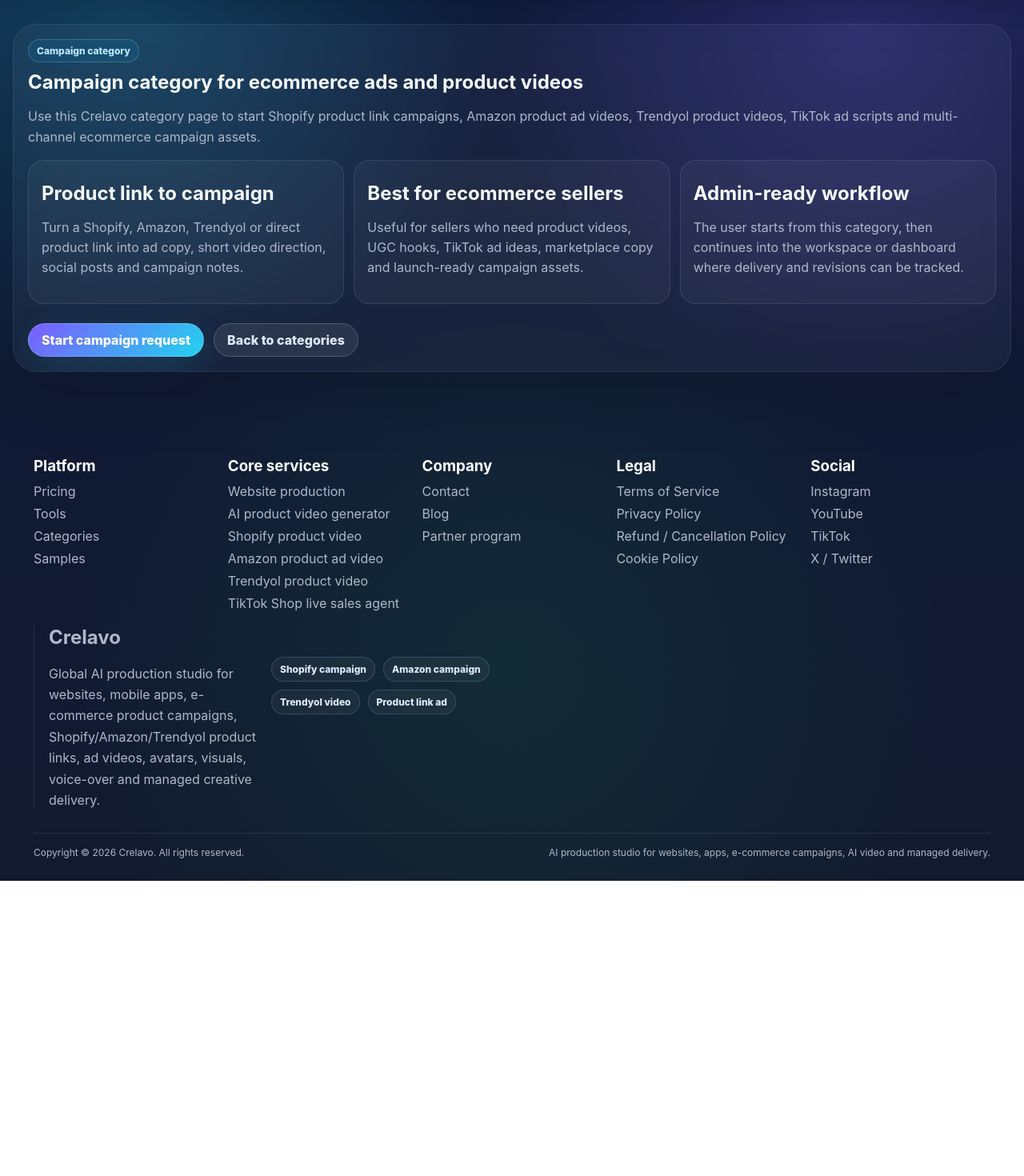
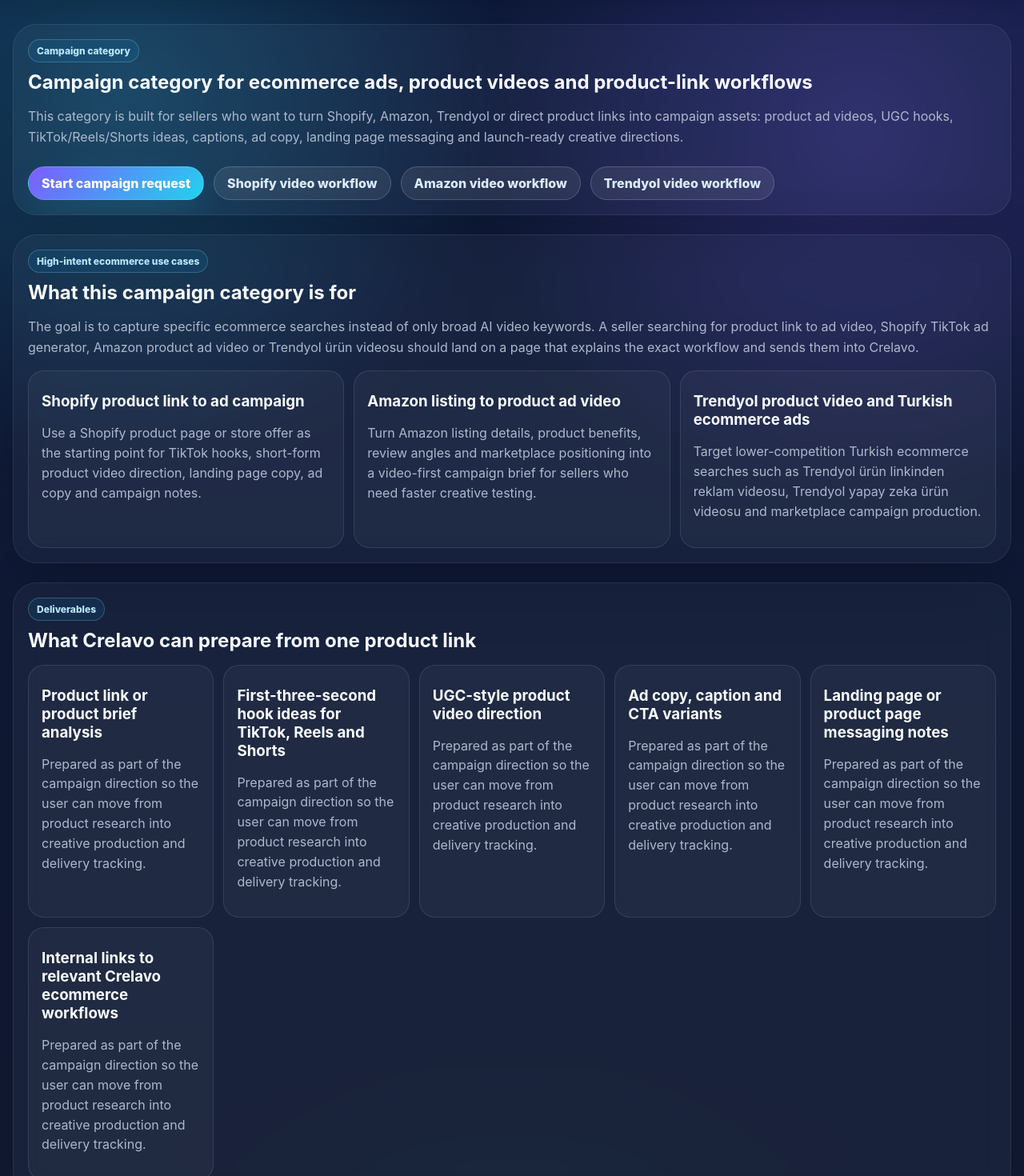
Before and after one commit to olcayto44/crelavo-vercel-upload, a Next.js app: page /categories/campaign in a window 1280 px wide. Shown: the part 80-1550 px from the top of the page at 80% size. Before the commit the page ends 1181 px from the top, so only its background shows below. Built offline with nearby package versions, Linux system fonts and the light colour scheme; no server answers.

Commit message:
expand campaign category page

```diff
--- a/src/app/categories/campaign/page.tsx
+++ b/src/app/categories/campaign/page.tsx
@@ -3,13 +3,37 @@ import Link from "next/link";
 import { Header } from "@/components/Header";
 import { getConfiguredSiteContentConfig } from "@/lib/site-content-loader";
 
+const campaignUseCases = [
+  {
+    title: "Shopify product link to ad campaign",
+    text: "Use a Shopify product page or store offer as the starting point for TikTok hooks, short-form product video direction, landing page copy, ad copy and campaign notes."
+  },
+  {
+    title: "Amazon listing to product ad video",
+    text: "Turn Amazon listing details, product benefits, review angles and marketplace positioning into a video-first campaign brief for sellers who need faster creative testing."
+  },
+  {
+    title: "Trendyol product video and Turkish ecommerce ads",
+    text: "Target lower-competition Turkish ecommerce searches such as Trendyol ürün linkinden reklam videosu, Trendyol yapay zeka ürün videosu and marketplace campaign production."
+  }
+];
+
+const campaignDeliverables = [
+  "Product link or product brief analysis",
+  "First-three-second hook ideas for TikTok, Reels and Shorts",
+  "UGC-style product video direction",
+  "Ad copy, caption and CTA variants",
+  "Landing page or product page messaging notes",
+  "Internal links to relevant Crelavo ecommerce workflows"
+];
+
 export const metadata: Metadata = {
   title: "Campaign Category for Ecommerce Ads and Product Videos | Crelavo",
-  description: "Campaign category page for Crelavo ecommerce ads, Shopify product videos, Amazon product ad videos, Trendyol product videos and AI campaign workflows.",
+  description: "Campaign category page for Shopify product link ads, Amazon product ad videos, Trendyol product videos, TikTok hooks, UGC creative and AI ecommerce campaign workflows.",
   alternates: { canonical: "/categories/campaign" },
   openGraph: {
-    title: "Campaign Category | Crelavo",
-    description: "Start ecommerce ad, product video and campaign production workflows from Crelavo.",
+    title: "Campaign Category for Ecommerce Ads | Crelavo",
+    description: "Start Shopify, Amazon, Trendyol and product-link campaign workflows from Crelavo.",
     url: "/categories/campaign",
     type: "website"
   }
@@ -24,27 +48,57 @@ export default async function CampaignCategoryPage() {
       <main className="container section">
         <section className="production-hero-card clean-feed-section">
           <span className="badge">Campaign category</span>
-          <h1>Campaign category for ecommerce ads and product videos</h1>
+          <h1>Campaign category for ecommerce ads, product videos and product-link workflows</h1>
           <p className="section-lead">
-            Use this Crelavo category page to start Shopify product link campaigns, Amazon product ad videos, Trendyol product videos, TikTok ad scripts and multi-channel ecommerce campaign assets.
+            This category is built for sellers who want to turn Shopify, Amazon, Trendyol or direct product links into campaign assets: product ad videos, UGC hooks, TikTok/Reels/Shorts ideas, captions, ad copy, landing page messaging and launch-ready creative directions.
+          </p>
+          <div style={{ display: "flex", gap: 12, flexWrap: "wrap", marginTop: 24 }}>
+            <Link className="btn" href="/dashboard/assistant-workspace?mode=commerce&category=campaign&idea=Product%20link%20campaign">Start campaign request</Link>
+            <Link className="btn secondary" href="/shopify-product-link-to-ad-video">Shopify video workflow</Link>
+            <Link className="btn secondary" href="/amazon-product-ad-video">Amazon video workflow</Link>
+            <Link className="btn secondary" href="/trendyol-product-video">Trendyol video workflow</Link>
+          </div>
+        </section>
+
+        <section className="production-hero-card clean-feed-section" style={{ marginTop: 24 }}>
+          <span className="badge">High-intent ecommerce use cases</span>
+          <h2>What this campaign category is for</h2>
+          <p>
+            The goal is to capture specific ecommerce searches instead of only broad AI video keywords. A seller searching for product link to ad video, Shopify TikTok ad generator, Amazon product ad video or Trendyol ürün videosu should land on a page that explains the exact workflow and sends them into Crelavo.
           </p>
           <div className="delivery-step-grid">
-            <div className="delivery-step-card">
-              <h2>Product link to campaign</h2>
-              <p>Turn a Shopify, Amazon, Trendyol or direct product link into ad copy, short video direction, social posts and campaign notes.</p>
-            </div>
-            <div className="delivery-step-card">
-              <h2>Best for ecommerce sellers</h2>
-              <p>Useful for sellers who need product videos, UGC hooks, TikTok ad ideas, marketplace copy and launch-ready campaign assets.</p>
-            </div>
-            <div className="delivery-step-card">
-              <h2>Admin-ready workflow</h2>
-              <p>The user starts from this category, then continues into the workspace or dashboard where delivery and revisions can be tracked.</p>
-            </div>
+            {campaignUseCases.map((item) => (
+              <div className="delivery-step-card" key={item.title}>
+                <h3>{item.title}</h3>
+                <p>{item.text}</p>
+              </div>
+            ))}
           </div>
+        </section>
+
+        <section className="production-hero-card clean-feed-section" style={{ marginTop: 24 }}>
+          <span className="badge">Deliverables</span>
+          <h2>What Crelavo can prepare from one product link</h2>
+          <div className="delivery-step-grid">
+            {campaignDeliverables.map((item) => (
+              <div className="delivery-step-card" key={item}>
+                <h3>{item}</h3>
+                <p>Prepared as part of the campaign direction so the user can move from product research into creative production and delivery tracking.</p>
+              </div>
+            ))}
+          </div>
+        </section>
+
+        <section className="production-hero-card clean-feed-section" style={{ marginTop: 24 }}>
+          <span className="badge">SEO intent</span>
+          <h2>Long-tail searches this page supports</h2>
+          <p>
+            This page supports searches like Shopify product link to TikTok ad video, Amazon listing to product video, Trendyol product video generator, ecommerce UGC hook ideas, AI product ad campaign, product link to landing page copy and marketplace campaign production.
+          </p>
           <div style={{ display: "flex", gap: 12, flexWrap: "wrap", marginTop: 24 }}>
-            <Link className="btn" href="/dashboard/assistant-workspace?mode=commerce&category=campaign&idea=Product%20link%20campaign">Start campaign request</Link>
-            <Link className="btn secondary" href="/categories">Back to categories</Link>
+            <Link className="btn" href="/dashboard/assistant-workspace?mode=commerce&category=campaign&idea=Product%20link%20campaign">Start from a product link</Link>
+            <Link className="btn secondary" href="/categories">Back to all categories</Link>
+            <Link className="btn secondary" href="/tools">Open tools catalog</Link>
           </div>
         </section>
       </main>
```
